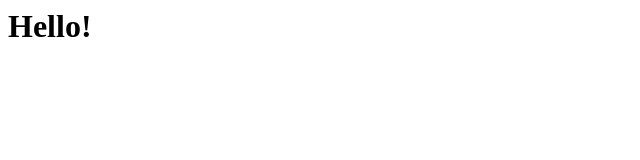
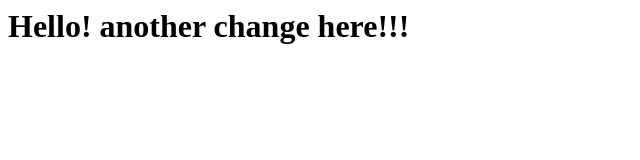
Before and after one commit to switch120/page-project, a plain HTML site: page index.html in a window 1280 px wide. Shown: the whole page, without its empty margins (0-640 px from the left). Drawn offline with Linux system fonts and the light colour scheme.

Commit message:
change to index

```diff
--- a/index.html
+++ b/index.html
@@ -1,5 +1,5 @@
 <html>
 <body>
-  <h1>Hello!</h1>
+  <h1>Hello! another change here!!!</h1>
 </body>
 </html>
```
